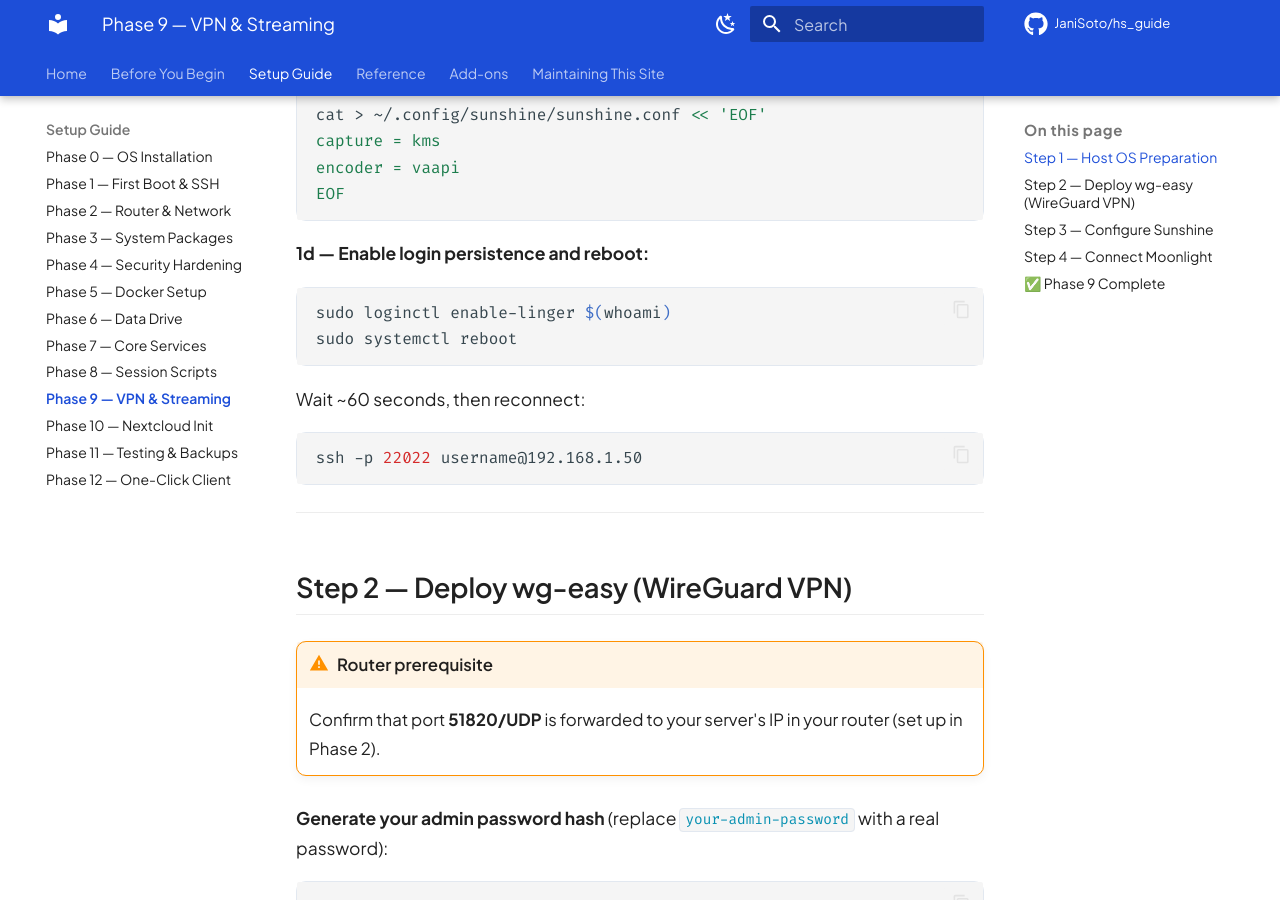
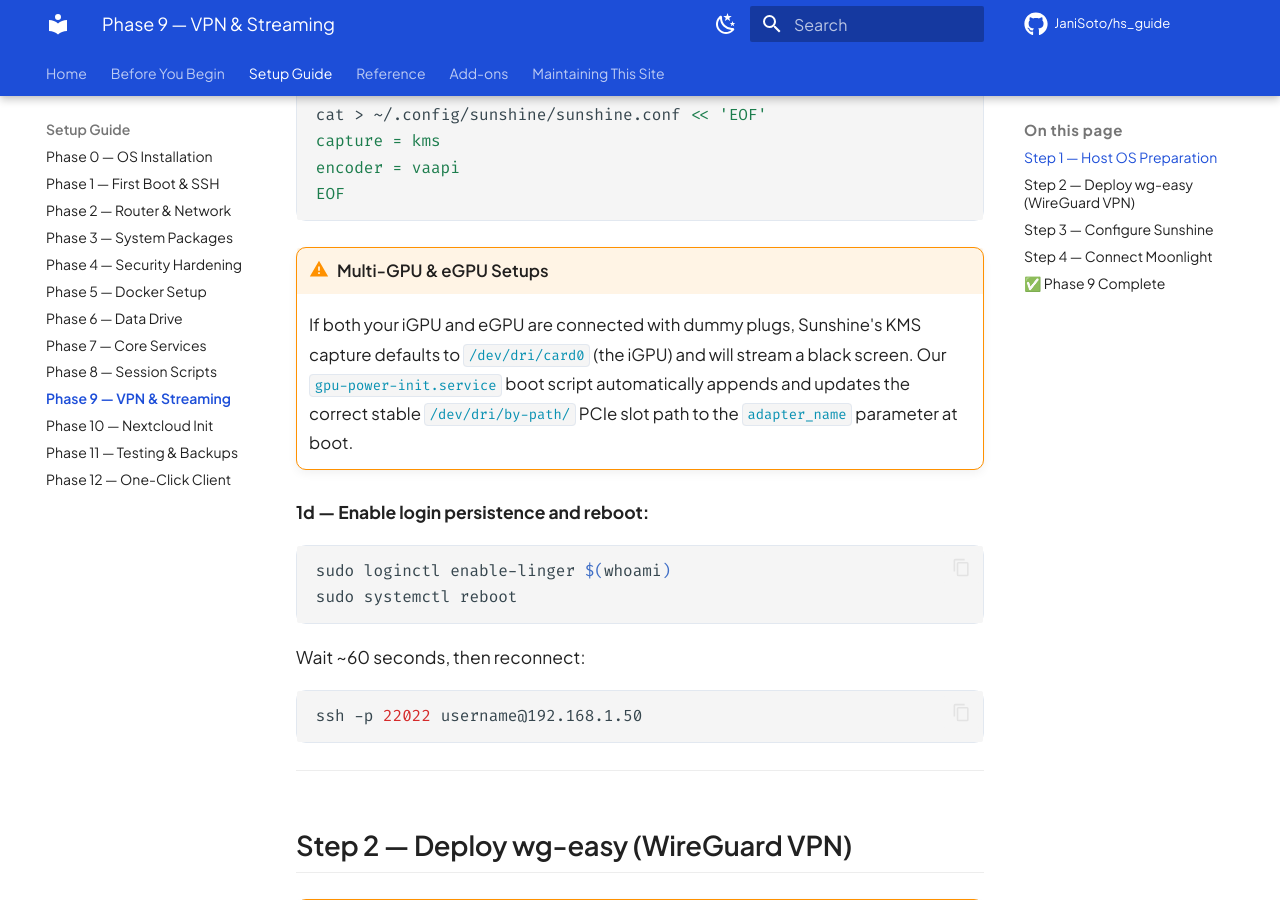
Before and after one commit to JaniSoto/hs_guide, an MkDocs documentation site: the page built from docs/phases/phase-9-streaming.md, in a window 1280 px wide and 900 px high, scrolled down 1375 px. Built offline with MkDocs 1.6.1 and Material for MkDocs 9.7.7, drawn with Linux system fonts in a browser that asks for light colours; comment, search, counter and statistics services are not loaded; some of the changed text lies outside the part shown.

Commit message:
eGPU thourgh OcuLink scripts (reboot) & improvement of sunshine's GPUs pick for stability

````diff
--- a/docs/phases/phase-9-streaming.md
+++ b/docs/phases/phase-9-streaming.md
@@ -49,6 +49,9 @@
 encoder = vaapi
 EOF
 ```
+
+!!! warning "Multi-GPU & eGPU Setups"
+    If both your iGPU and eGPU are connected with dummy plugs, Sunshine's KMS capture defaults to `/dev/dri/card0` (the iGPU) and will stream a black screen. Our `gpu-power-init.service` boot script automatically appends and updates the correct stable `/dev/dri/by-path/` PCIe slot path to the `adapter_name` parameter at boot.
 
 **1d — Enable login persistence and reboot:**
 
@@ -142,8 +145,8 @@
 By default, Sunshine runs as a *user* service, meaning it only starts *after* an active session starts. To guarantee Sunshine is always running and accessible upon boot (crucial for a headless server), we will disable the user service and install it as a system-level service.
 
 ```bash
-# Disable user services that might have been enabled by `ujust setup-sunshine`
-systemctl --user disable --now sunshine.service sunshine-kms.service 2>/dev/null || true
+# Disable user services that might have been enabled by `ujust setup-sunshine` or `brew`
+systemctl --user disable --now sunshine.service sunshine-kms.service homebrew.sunshine.service 2>/dev/null || true
 
 # Create the system service drop-in file
 sudo tee /etc/systemd/system/sunshine.service << EOF
````
Also changed, not shown: 3 other files.
